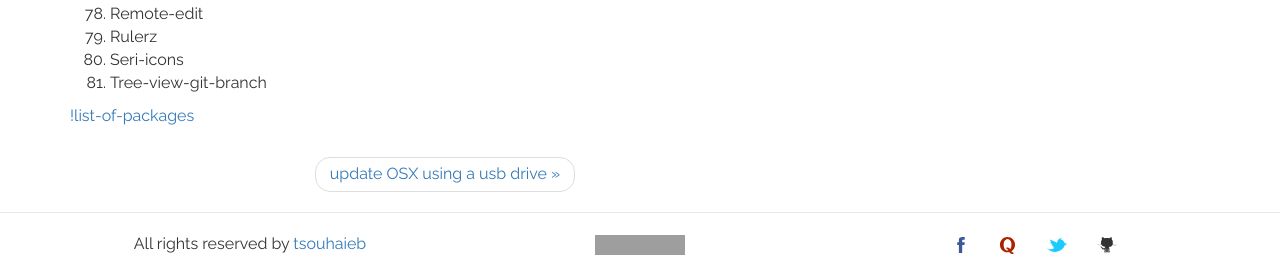
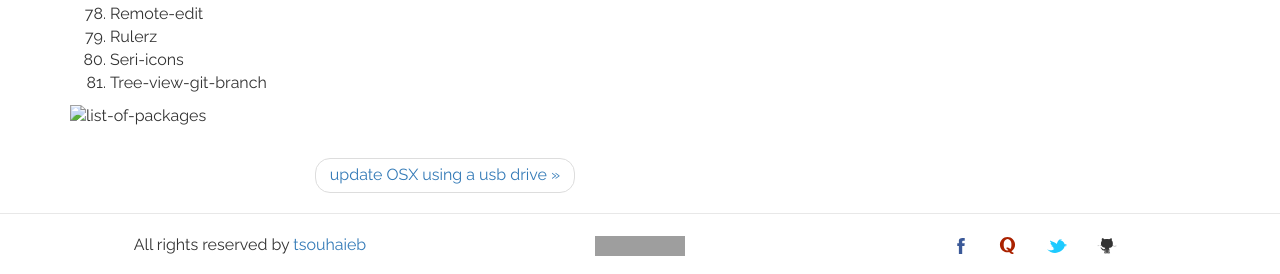
Before and after one commit to souhaiebtar/souhaiebtar.github1.io, a Jekyll site: the page built from _posts/2018-04-29-my-favorite-atom-packages.md, in a window 1280 px wide and 900 px high, scrolled down 1596 px. Shown: the part 623-897 px from the top of the window. Built offline with Jekyll 4.4.1, drawn with Linux system fonts in a browser that asks for light colours; comment, search, counter and statistics services are not loaded; grey boxes are pictures that could not be loaded.

Commit message:
fix image

```diff
--- a/_posts/2018-04-29-my-favorite-atom-packages.md
+++ b/_posts/2018-04-29-my-favorite-atom-packages.md
@@ -98,4 +98,4 @@ back than i was amazed by how far web technology has gone (we can think *Google*
 87. Seri-icons
 88. Tree-view-git-branch
 
-[!list-of-packages](atom-packages.png)
+![list-of-packages](atom-packages.png)
```
